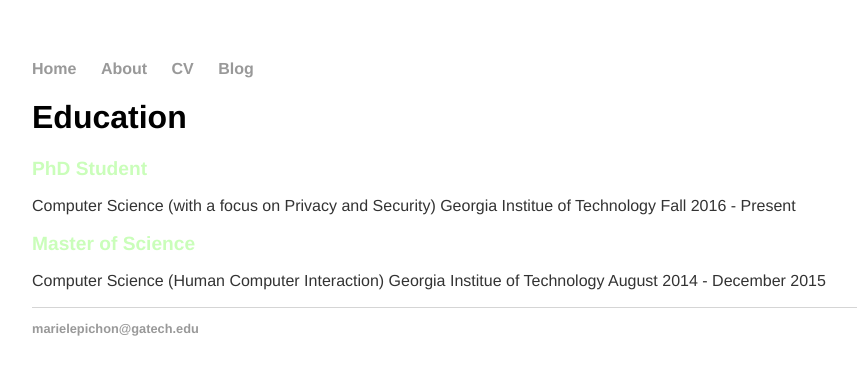
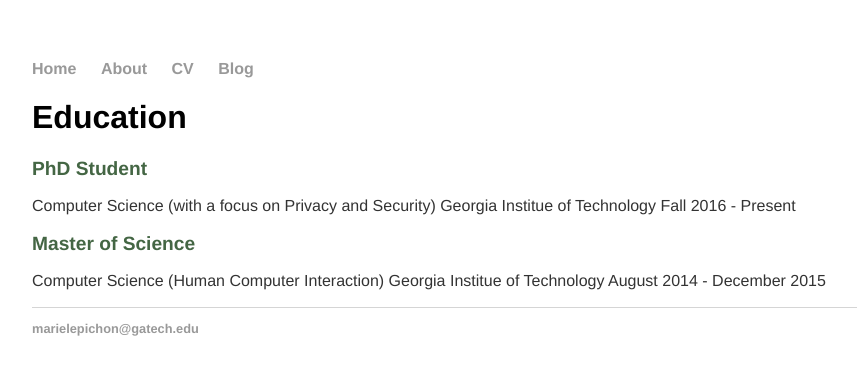
Before and after one commit to mlepic20/mlepic20.github.io, a Jekyll site: the page built from cv/index.md, in a window 1280 px wide. Shown: the top 375 px of the page, without its empty margins (160-1017 px from the left). Built offline with Jekyll 4.4.1, drawn with Linux system fonts in a browser that asks for light colours.

Commit message:
Update main.css

```diff
--- a/css/main.css
+++ b/css/main.css
@@ -26,7 +26,7 @@ h1 {
 h2 {
     font-size: 1.2em;
     font-family:'Helvetica', 'Arial', 'Sans-Serif';
-    color: #cafeba;
+    color: #446644;
 }
 p {
     font-size: 1em;
```
